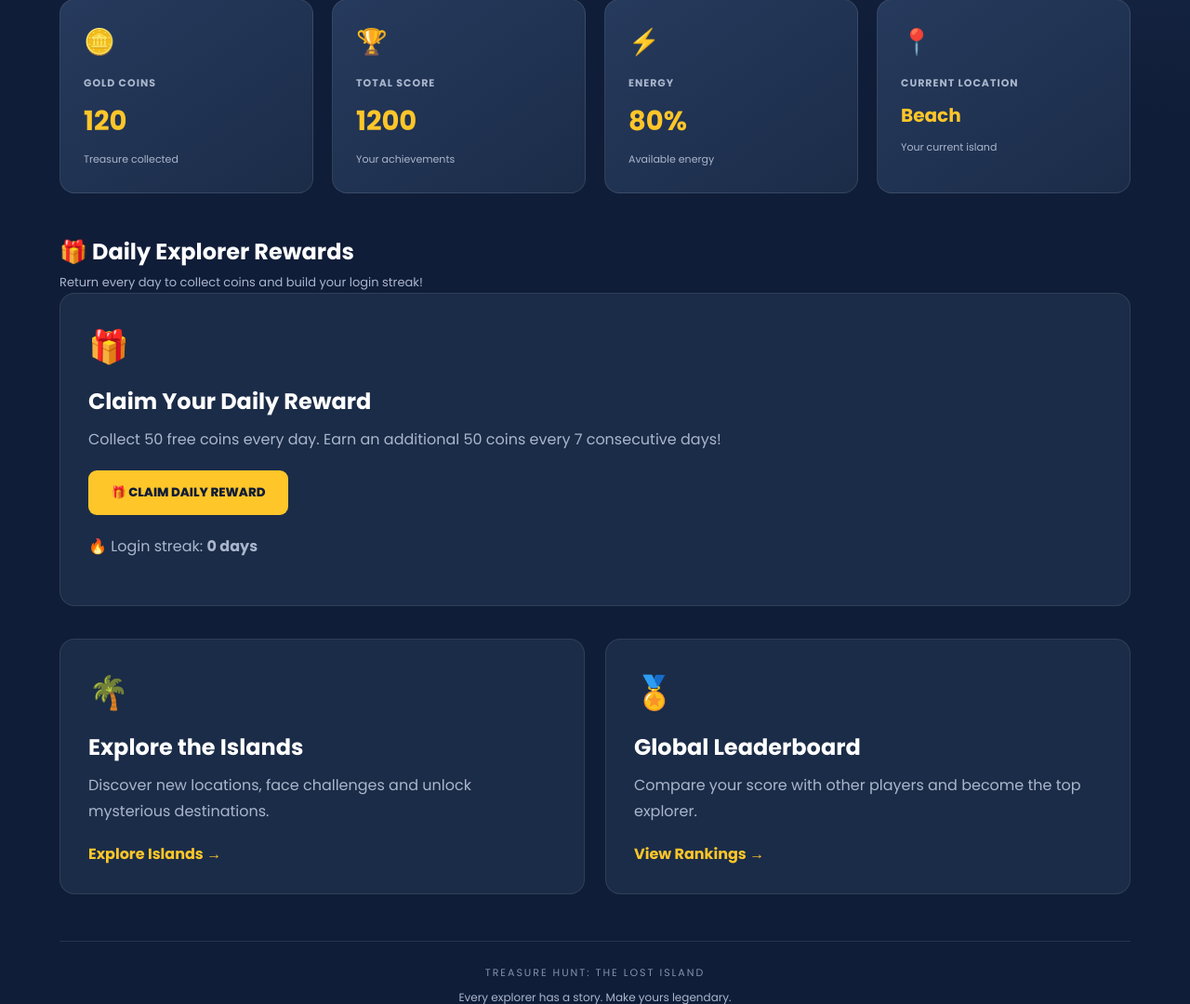
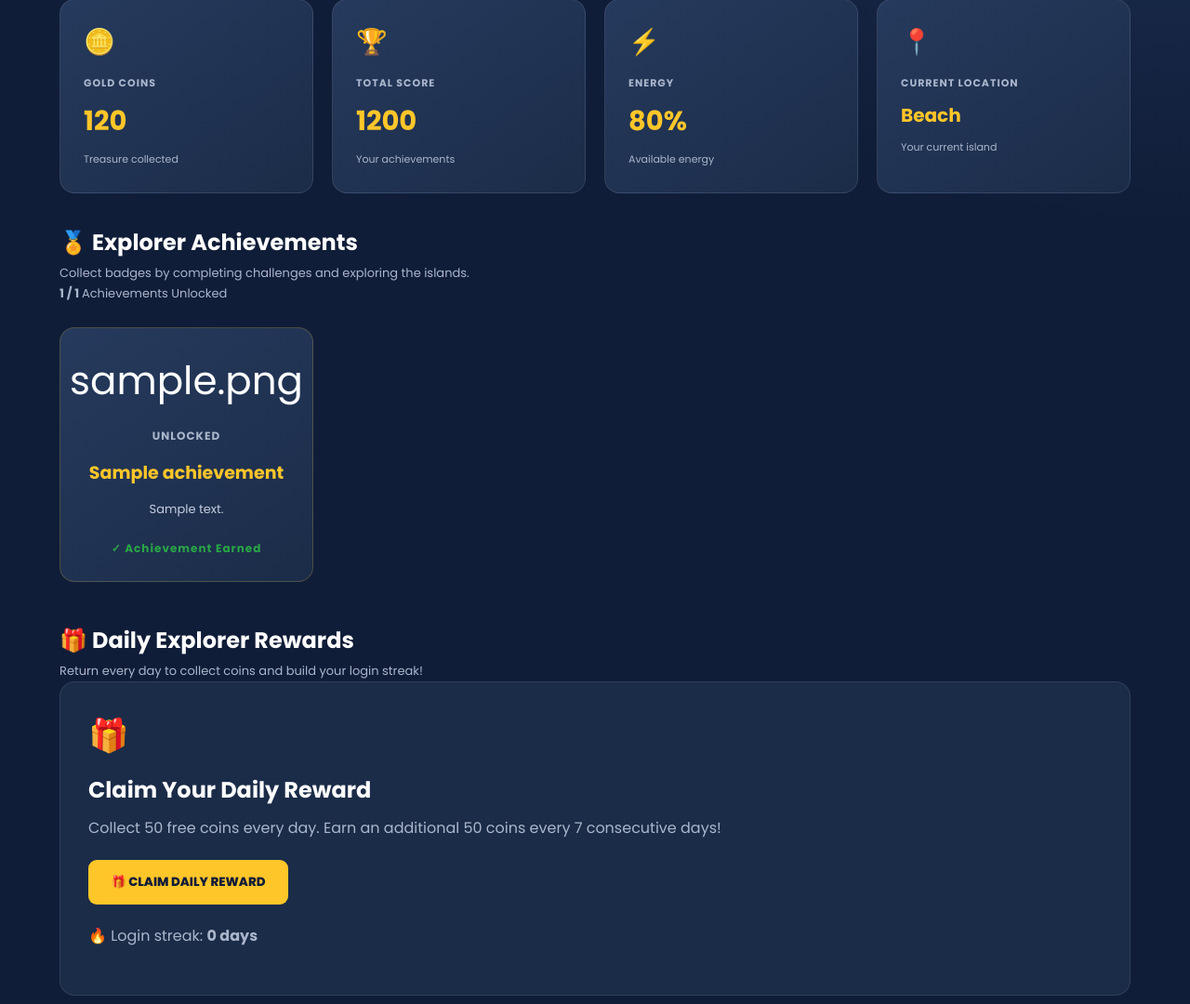
Before and after one commit to maqeel2038-ux/Treasure-Hunt-Lost-Island, a PHP site: page /dashboard.php in a window 1280 px wide. Shown: the part 646-1726 px from the top of the page at 93% size. Run offline with PHP 8.4, Linux system fonts and the light colour scheme; the visitor is signed in with stand-in values (Sample User, id 1); data comes from the database, SQL or seed files in the repository; tables that the repository leaves empty or names only in its code hold one stand-in row (values such as "Sample post").

Commit message:
Add explorer achievement badge system

```diff
--- a/assets/css/style.css
+++ b/assets/css/style.css
@@ -715,3 +715,56 @@ a {
     border-radius: 20px;
     transition: width 0.5s ease;
 }
+
+/* ============================= */
+/* ACHIEVEMENTS SECTION */
+/* ============================= */
+
+.achievements-section {
+    margin-top: 35px;
+}
+
+.achievement-card {
+    min-height: 230px;
+    display: flex;
+    flex-direction: column;
+    justify-content: center;
+    align-items: center;
+    text-align: center;
+    gap: 10px;
+    transition: transform 0.3s ease, border 0.3s ease;
+    border: 1px solid rgba(255, 198, 41, 0.2);
+}
+
+.achievement-card:hover {
+    transform: translateY(-6px);
+    border-color: #FFC629;
+}
+
+.achievement-card .stat-icon {
+    font-size: 42px;
+    margin-bottom: 8px;
+}
+
+.achievement-card h2 {
+    font-size: 19px;
+    color: #FFC629;
+    margin: 5px 0;
+}
+
+.achievement-card p {
+    font-size: 12px;
+    font-weight: bold;
+    letter-spacing: 1px;
+    margin: 0;
+}
+
+.achievement-card span:not(.stat-icon) {
+    font-size: 13px;
+    line-height: 1.5;
+    color: #c5cde0;
+}
+
+.achievement-card:has(p:first-of-type) {
+    position: relative;
+}
--- a/dashboard.php
+++ b/dashboard.php
@@ -1,3 +1,4 @@
+
 <?php
 session_start();
 require_once "config/database.php";
@@ -15,7 +16,6 @@ $stmt = $pdo->prepare("
 ");
 
 $stmt->execute([$_SESSION["player_id"]]);
-
 $dailyReward = $stmt->fetch(PDO::FETCH_ASSOC);
 
 $today = date("Y-m-d");
@@ -29,10 +29,12 @@ $currentStreak = $dailyReward
     ? (int)$dailyReward["login_streak"]
     : 0;
 
-$stmt = $pdo->prepare(
-    "SELECT username, coins, score, energy, current_location
-     FROM players WHERE player_id = ?"
-);
+// Get player information
+$stmt = $pdo->prepare("
+    SELECT username, coins, score, energy, current_location
+    FROM players
+    WHERE player_id = ?
+");
 
 $stmt->execute([$_SESSION["player_id"]]);
 $player = $stmt->fetch(PDO::FETCH_ASSOC);
@@ -41,6 +43,35 @@ if (!$player) {
     session_destroy();
     header("Location: login.php");
     exit;
+}
+
+// Get all achievements and the player's earned achievements
+$stmt = $pdo->prepare("
+    SELECT
+        a.achievement_id,
+        a.achievement_name,
+        a.description,
+        a.badge_icon,
+        a.requirement_type,
+        a.requirement_value,
+        pa.earned_at
+    FROM achievements a
+    LEFT JOIN player_achievements pa
+        ON a.achievement_id = pa.achievement_id
+        AND pa.player_id = ?
+    ORDER BY a.achievement_id ASC
+");
+
+$stmt->execute([$_SESSION["player_id"]]);
+$achievements = $stmt->fetchAll(PDO::FETCH_ASSOC);
+
+// Count earned achievements
+$earnedAchievements = 0;
+
+foreach ($achievements as $achievement) {
+    if ($achievement["earned_at"] !== null) {
+        $earnedAchievements++;
+    }
 }
 ?>
 
@@ -142,6 +173,73 @@ if (!$player) {
             </div>
 
         </section>
+
+
+<!-- Achievements Section -->
+<section class="dashboard-section achievements-section">
+
+    <div class="section-heading">
+        <h2>🏅 Explorer Achievements</h2>
+        <p>
+            Collect badges by completing challenges and exploring the islands.
+        </p>
+        <p>
+            <strong>
+                <?php echo $earnedAchievements; ?>
+                / <?php echo count($achievements); ?>
+            </strong>
+            Achievements Unlocked
+        </p>
+    </div>
+
+    <div class="dashboard-stats">
+
+        <?php foreach ($achievements as $achievement): ?>
+
+            <?php
+                $isEarned = $achievement["earned_at"] !== null;
+            ?>
+
+            <div class="dashboard-stat achievement-card">
+
+                <span class="stat-icon">
+                    <?php echo htmlspecialchars($achievement["badge_icon"]); ?>
+                </span>
+
+                <p>
+                    <?php echo $isEarned ? "UNLOCKED" : "LOCKED"; ?>
+                </p>
+
+                <h2>
+                    <?php echo htmlspecialchars($achievement["achievement_name"]); ?>
+                </h2>
+
+                <span>
+                    <?php echo htmlspecialchars($achievement["description"]); ?>
+                </span>
+
+                <?php if ($isEarned): ?>
+
+                    <p style="color: #28a745; margin-top: 12px;">
+                        ✓ Achievement Earned
+                    </p>
+
+                <?php else: ?>
+
+                    <p style="color: #aaa; margin-top: 12px;">
+                        🔒 Not Unlocked Yet
+                    </p>
+
+                <?php endif; ?>
+
+            </div>
+
+        <?php endforeach; ?>
+
+    </div>
+
+</section>
+
         <!-- Daily Rewards Section -->
 <section class="dashboard-section daily-rewards-section">
 
```
Also changed, not shown: api/answer.php (+104 -2 lines), game/challenge.php (+9 -0 lines).
